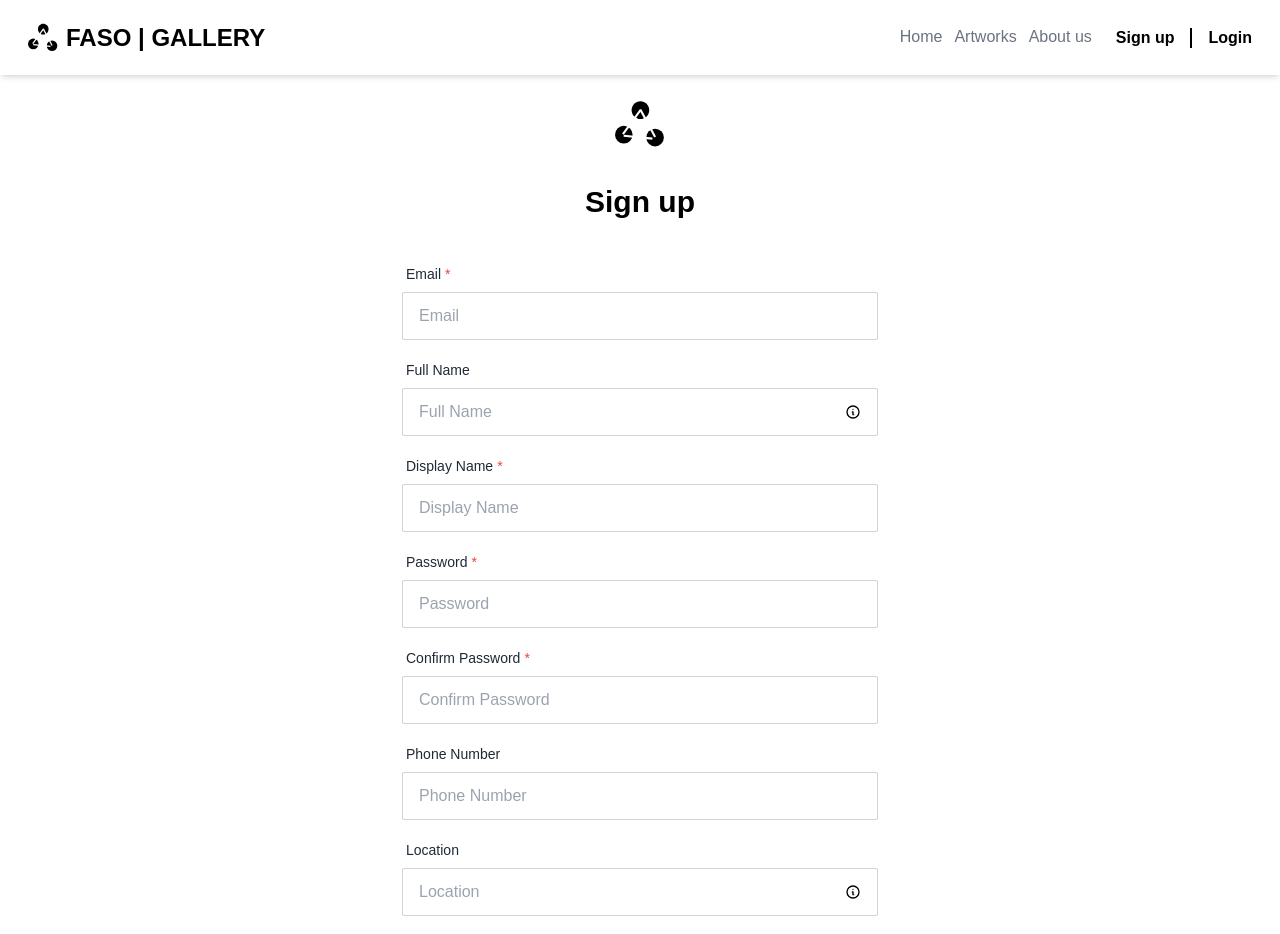
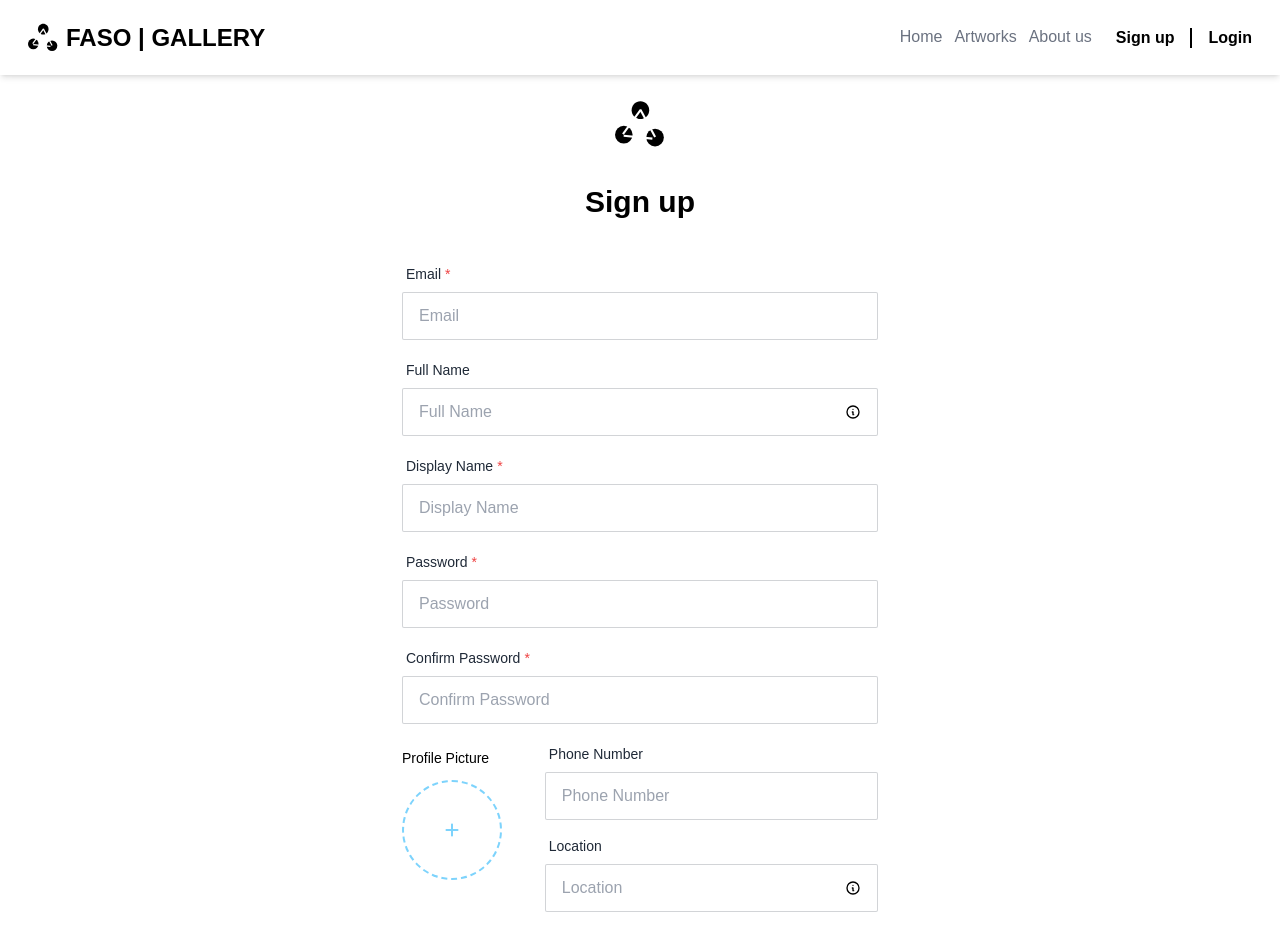
Before and after one commit to jourdancatarina3/art-gallery-frontend, a Next.js app: page /register in a window 1280 px wide. Shown: the top 934 px of the page. Built offline with nearby package versions, Linux system fonts and the light colour scheme; no server answers; a web font is replaced by a local one.

Commit message:
add pfp placeholder in register

```diff
--- a/src/components/auth/RegisterPane.jsx
+++ b/src/components/auth/RegisterPane.jsx
@@ -5,6 +5,8 @@ import Image from 'next/image';
 import Link from 'next/link';
 import { useRouter, useSearchParams } from 'next/navigation'
 import { useDebouncedCallback } from 'use-debounce';
+import { FontAwesomeIcon } from '@fortawesome/react-fontawesome';
+import { faPlus } from '@fortawesome/free-solid-svg-icons';
 
 import { useAuthStore } from '@/store/auth';
 
@@ -267,6 +269,14 @@ function RegisterPane() {
                     </label>
                 </label>
 
+                <div className='flex'>
+                    <div className='w-[30%]'>
+                        <p className="text-sm mb-3 mt-3">Profile Picture</p>
+                        <button className='flex justify-center items-center border-dashed border-2 border-sky-300 rounded-full w-[100px] h-[100px] hover:bg-sky-100 transition duration-100'>
+                            <FontAwesomeIcon className='text-sky-300' icon={faPlus} />
+                        </button>
+                    </div>
+                    <div className="flex flex-col gap-2 w-[70%]">
                         <label class="form-control w-full">
                             <div class="label">
                                 <span class="label-text flex items-center gap-1">
@@ -297,6 +307,10 @@ function RegisterPane() {
                                 </div>
                             </label>
                         </label>
+                    </div>
+                </div>
+
+
 
                 <label class="form-control w-full">
                     <div class="label">
```
Lines whose indentation alone changed are shown as unchanged.
